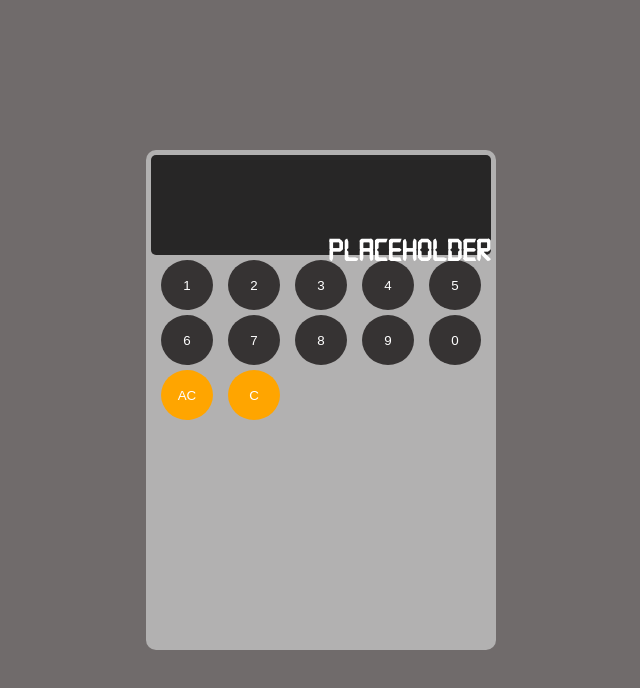
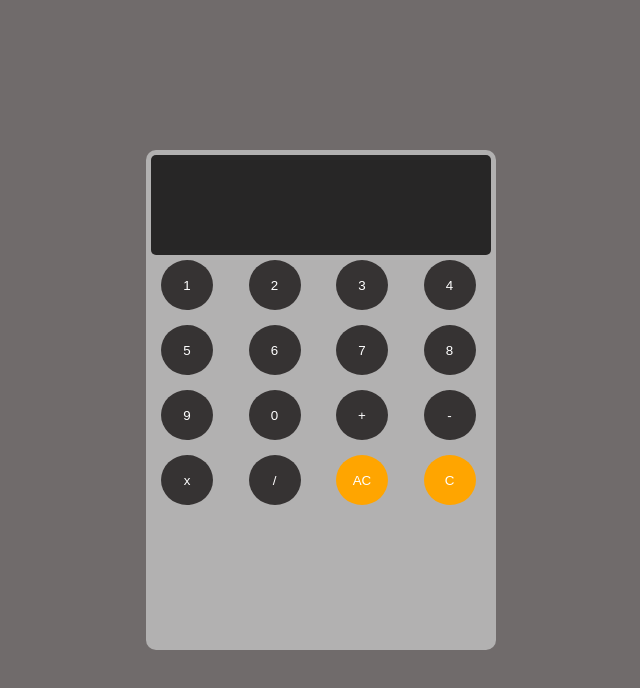
Before and after one commit to hussainalamin701/odin-calculator_ah.github.io, a plain HTML site: page index.html in a window 1280 px wide. Both pictures are taken after a click on the button "AC". Shown: the whole page, without its empty margins (319-959 px from the left). Drawn offline with Linux system fonts and the light colour scheme.

Commit message:
Changed the display to use grid layout and added functionality to clear and delete buttons

```diff
--- a/index.html
+++ b/index.html
@@ -11,11 +11,11 @@
 
     <div class="calc-main">
         <div class="calc-top">
-            <p class="calc-result">Placeholder</p>
+            <p class="calc-result" id="calc-result"></p>
         </div>
         <div class="calc-buttons">
-            <button class="calc-button" value="1">1</button>
-            <button class="calc-button" value="2">2</button>
+            <button class="calc-button" id ="calc-button" value="1">1</button>
+            <button class="calc-button" id ="calc-button" value="2">2</button>
             <button class="calc-button" value="3">3</button>
             <button class="calc-button" value="4">4</button>
             <button class="calc-button" value="5">5</button>
@@ -24,8 +24,14 @@
             <button class="calc-button" value="8">8</button>
             <button class="calc-button" value="9">9</button>
             <button class="calc-button" value="0">0</button>
-            <button class="calc-button clear-button">AC</button>
-            <button class="calc-button delete-button">C</button>
+
+            <button class="calc-button">+</button>
+            <button class="calc-button">-</button>
+            <button class="calc-button">x</button>
+            <button class="calc-button">/</button>
+
+            <button class="clear-button sp" id="clear-button">AC</button>
+            <button class="delete-button sp" id="delete-button">C</button>
         </div>
     </div>
     <script src="javascript.js"></script>
--- a/javascript.js
+++ b/javascript.js
@@ -1,7 +1,27 @@
-const calculator_buttons_list = document.querySelectorAll('button');
+let operation = '';
 
-const calc = document.getElementById('calc-button');
+const calculator_buttons_list = document.querySelectorAll('.calc-button');
 
-function displayChange(){
-    console.log('Pressed a button');
+const calc_buttons = document.getElementById('calc-button');
+const calc_result = document.getElementById('calc-result');
+
+const calc_clear = document.getElementById('clear-button');
+const calc_delete = document.getElementById('delete-button');
+
+calculator_buttons_list.forEach((ele) => {
+    ele.onclick = () => {
+        console.log(ele.innerHTML);
+        calc_result.textContent += ele.innerHTML;
+    }
+});
+
+function clearCalculations(){
+    calc_result.innerHTML = '';
 }
+
+function deleteCalculations(){
+    calc_result.innerHTML = calc_result.innerHTML.substring(0,calc_result.innerHTML.length-1);
+}
+
+calc_clear.onclick = () => clearCalculations();
+calc_delete.onclick = () => deleteCalculations();
--- a/styles.css
+++ b/styles.css
@@ -52,6 +52,12 @@ body{
     bottom: 0;
 }
 
+.calc-buttons{
+    display: grid;
+    grid-template-columns: repeat(4,1fr);
+    grid-gap: 10px;
+}
+
 .calc-button{
     color: white;
     background-color: rgb(54, 51, 51);
@@ -75,4 +81,21 @@ body{
 
 .clear-button, .delete-button{
     background-color: orange;
+    color: white;
+    border: none;
+
+    width: 52px;
+    height: 50px;
+
+    margin-left: 10px;
+    margin-top: 5px;
+    margin-right: 1px;
+
+    flex-wrap: wrap;
+
+    border-radius: 50%;
 }
+
+.clear-button:hover, .delete-button:hover{
+    background-color: rgb(212, 162, 70);
+}
```
